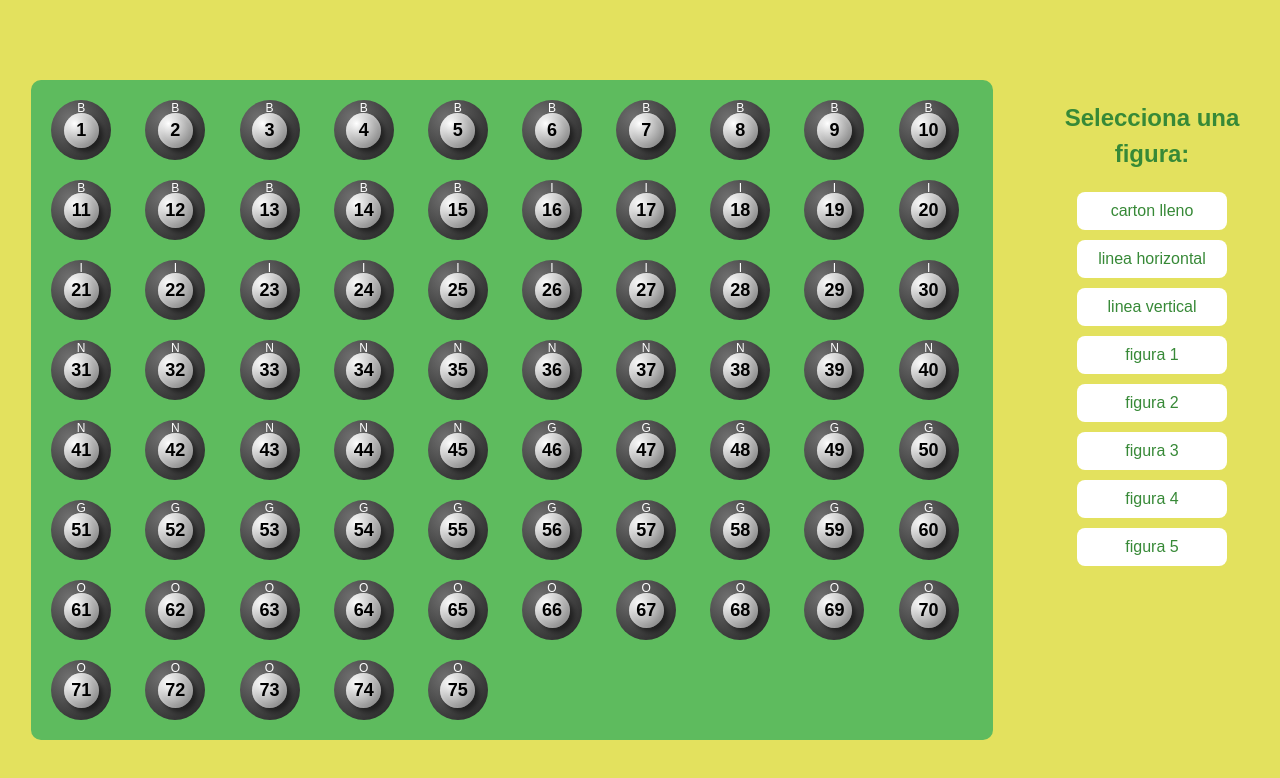
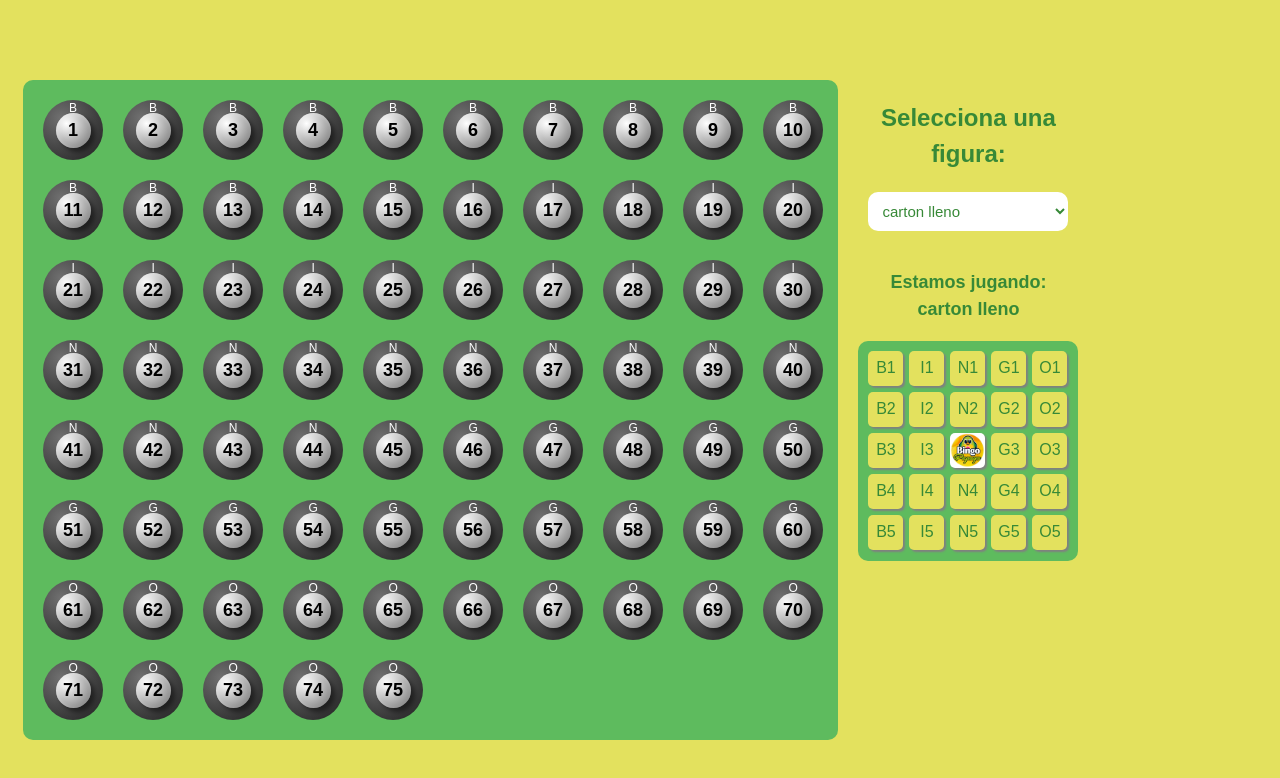
Before and after one commit to JDRL555/bingo-papaya-sorteo, a React (Vite) app: page / in a window 1280 px wide. Shown: the top 778 px of the page. Built offline with nearby package versions, Linux system fonts and the light colour scheme.

Commit message:
styles: changed the board and figure position and some other styles

```diff
--- a/src/App.css
+++ b/src/App.css
@@ -14,14 +14,14 @@ body {
   margin-top: 20px;
 }
 
-.right-column {
+.bingo-board-container {
   display: flex;
   flex-direction: column;
   align-items: center;
   width: 80%;
 }
 
-.left-column {
+.figure-options-container {
   display: flex;
   flex-direction: column;
   align-items: center;
@@ -34,25 +34,17 @@ body {
   gap: 10px;
 }
 
-.figures button {
+.figures select {
   padding: 10px;
   background-color: white;
   color: rgb(55, 137, 55);
   border: none;
-  margin-bottom: 10px;
+  border-radius: 10px;
+  font-size: 15px;
   cursor: pointer;
-  width: 150px;
+  width: 200px;
   transition: .3s;
   outline: none;
-}
-
-.figures button:hover {
-  background-color: rgb(94, 187, 94);
-  color: white;
-}
-
-.figures button:active {
-  transform: scale(0.9);
 }
 
 .figure-container {
--- a/src/components/BingoBoard.tsx
+++ b/src/components/BingoBoard.tsx
@@ -5,7 +5,7 @@ export default function BingoBoard() {
   const bingoContext = useContext(BingoContext)
 
   return (
-    <div className="right-column">
+    <div className="bingo-board-container">
       <div className="bingo-board">
         {
           bingoContext?.bingoBoard.map((cell) => (
--- a/src/components/BingoFigure.tsx
+++ b/src/components/BingoFigure.tsx
@@ -7,7 +7,7 @@ export default function BingoFigure() {
   const bingoContext = useContext(BingoContext)
 
   return (
-    <div className="left-column">
+    <div className="figure-options-container">
       <FigureSelector />
       <div className="figure-container">
         <h3 className="selected-figure">
--- a/src/components/FigureSelector.tsx
+++ b/src/components/FigureSelector.tsx
@@ -4,17 +4,7 @@ import {
   BingoContext,
   BingoContextProps
 } from '../context/BingoContext'
-
-const figures: FigureName[] = [
-  'carton_lleno',
-  'linea_horizontal',
-  'linea_vertical',
-  'figura_1',
-  'figura_2',
-  'figura_3',
-  'figura_4',
-  'figura_5',
-]
+import { FIGURES } from '../constants/BingoFigures'
 
 export default function FigureSelector() {
 
@@ -22,24 +12,25 @@ export default function FigureSelector() {
 
   const handleSelectFigure = (figureName: FigureName) => {
     bingoContext.generateFigure(figureName)
-    // console.log(bingoContext.figure);
     bingoContext.setSelectedNumbers([])
-    console.log(bingoContext.figure)
   }
 
   return (
-    <div className='left-column'>
-      <div className="figures">
-        <h2>Selecciona una figura:</h2>
-        {figures.map((figure) => (
-          <button
+    <div className="figures">
+      <h2>Selecciona una figura:</h2>
+      <select
+        onChange={(e) => handleSelectFigure(e.target.value as FigureName)}
+      >
+        {FIGURES.map((figure) => (
+          <option
             key={figure}
             onClick={() => handleSelectFigure(figure)}
+            value={figure}
           >
             {figure.replace('_', ' ')}
-          </button>
+          </option>
         ))}
-      </div>
+      </select>
     </div>
   )
 }
--- a/src/components/Main.tsx
+++ b/src/components/Main.tsx
@@ -1,11 +1,11 @@
-import FigureSelector from '../components/FigureSelector'
 import BingoBoard from './BingoBoard'
+import BingoFigure from './BingoFigure'
 
 export default function Main() {
   return (
     <main className="container">
       <BingoBoard />
-      <FigureSelector />
+      <BingoFigure />
     </main>
   )
 }
--- /dev/null
+++ b/src/constants/BingoFigures.ts
@@ -0,0 +1,12 @@
+import { FigureName } from "../types/BingoFigure.types";
+
+export const FIGURES: FigureName[] = [
+  'carton_lleno',
+  'linea_horizontal',
+  'linea_vertical',
+  'figura_1',
+  'figura_2',
+  'figura_3',
+  'figura_4',
+  'figura_5',
+]
--- a/src/context/BingoContext.tsx
+++ b/src/context/BingoContext.tsx
@@ -78,8 +78,6 @@ export default function BingoContextProvider({ children }: { children: React.Rea
       .filter(cell => cell.clicked)
       .map(cell => cell.number)
 
-    console.log(newNumbers)
-
     setBingoBoard(newBoard)
     setSelectedNumbers(newNumbers)
   }
@@ -156,8 +154,6 @@ export default function BingoContextProvider({ children }: { children: React.Rea
 
     newFigure.n3 = false
 
-    console.log(newFigure);
-
     setFigure(newFigure)
   }
 
```
